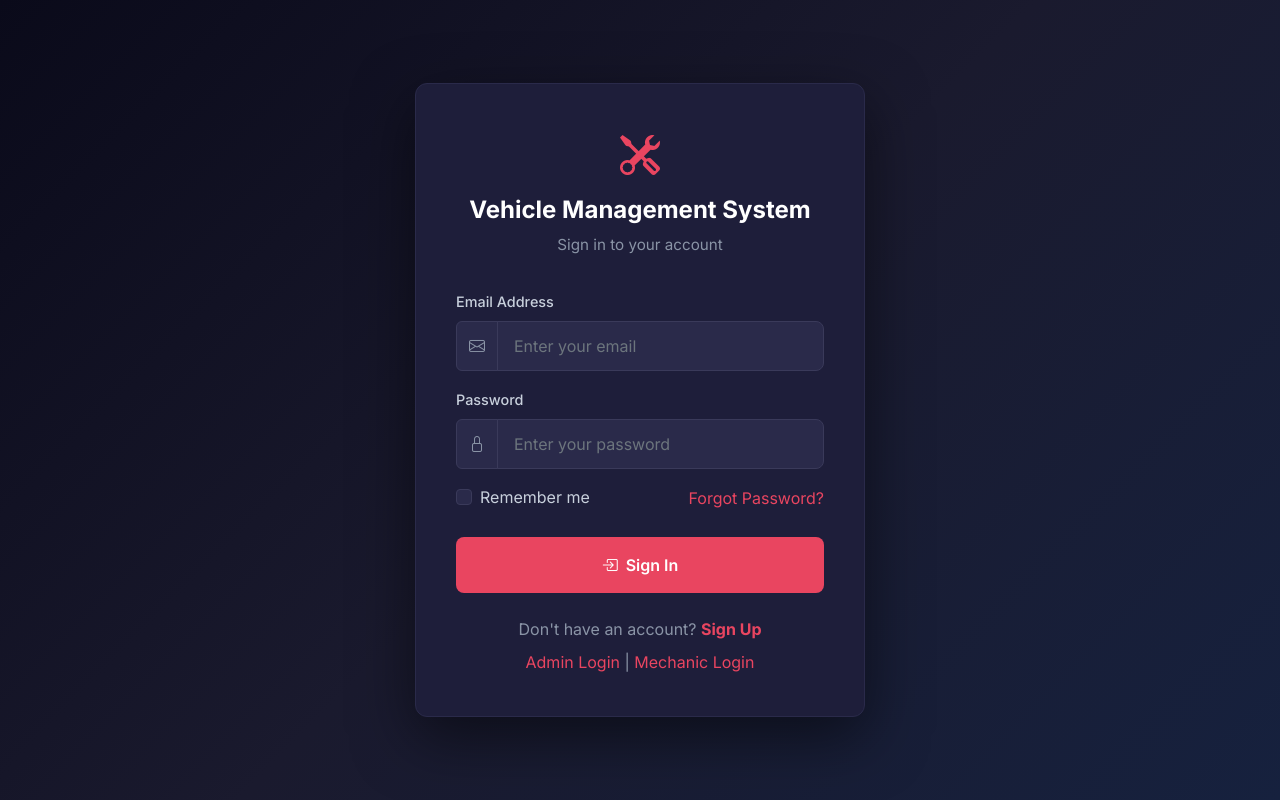
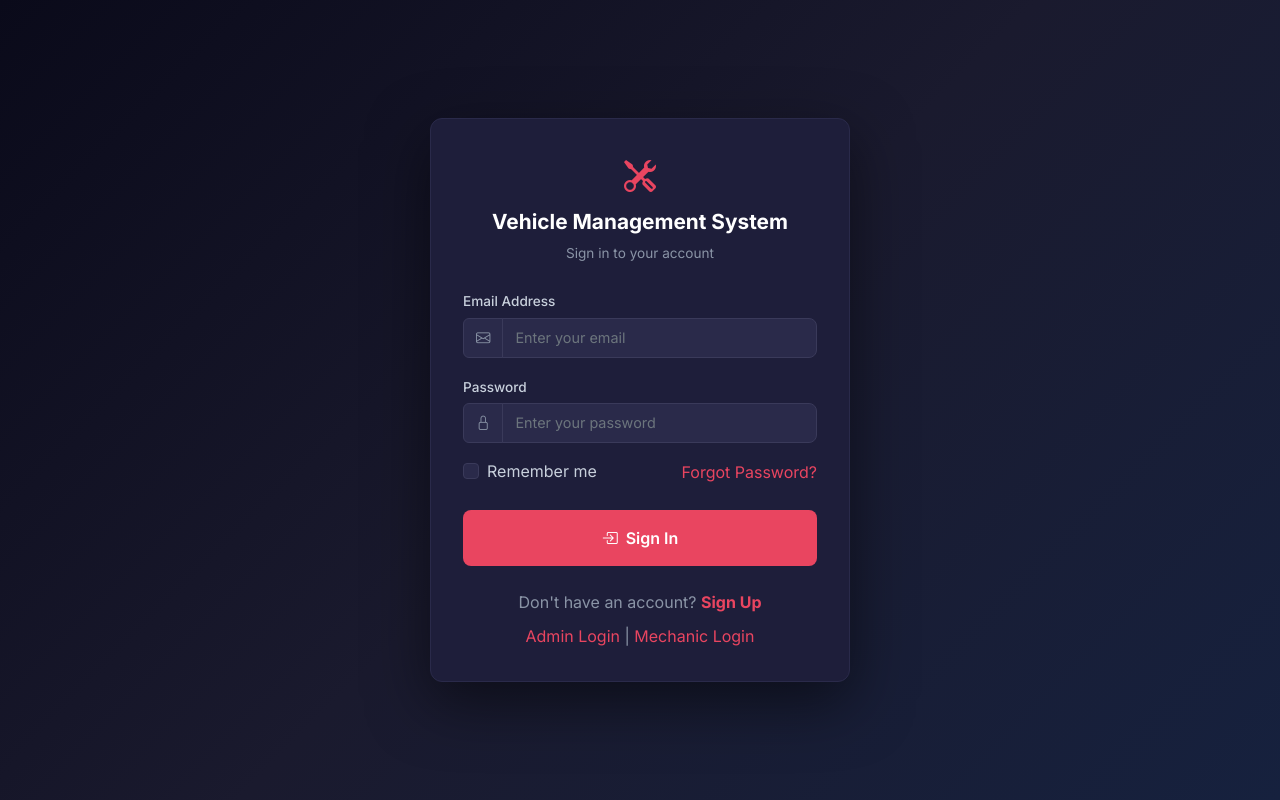
Before and after one commit to srikanthcode/VMS, a React (Vite) app in the folder client/: page /login in a window 1280 px wide. Built offline with nearby package versions, Linux system fonts and the light colour scheme.

Commit message:
Reduce register page size to medium

```diff
--- a/client/src/App.css
+++ b/client/src/App.css
@@ -1448,8 +1448,8 @@ body {
   border-radius: var(--radius);
   box-shadow: 0 20px 60px rgba(0, 0, 0, 0.5);
   width: 100%;
-  max-width: 450px;
-  padding: 2.5rem;
+  max-width: 420px;
+  padding: 2rem;
   border: 1px solid #2a2a4a;
 }
 
@@ -1461,13 +1461,13 @@ body {
 
 .auth-card .logo {
   text-align: center;
-  margin-bottom: 2rem;
+  margin-bottom: 1.5rem;
 }
 
 .auth-card .logo h2 {
   font-weight: 700;
   color: #ffffff;
-  font-size: 1.5rem;
+  font-size: 1.3rem;
 }
 
 [data-theme="light"] .auth-card .logo h2 {
@@ -1476,7 +1476,7 @@ body {
 
 .auth-card .logo p {
   color: #8a94a6;
-  font-size: 0.95rem;
+  font-size: 0.85rem;
 }
 
 [data-theme="light"] .auth-card .logo p {
@@ -1484,7 +1484,7 @@ body {
 }
 
 .auth-card .logo i {
-  font-size: 2.5rem;
+  font-size: 2rem;
   color: var(--accent);
   display: block;
   margin-bottom: 0.5rem;
@@ -1493,7 +1493,8 @@ body {
 .auth-card .form-label {
   color: #c8d0dc;
   font-weight: 500;
-  font-size: 0.9rem;
+  font-size: 0.85rem;
+  margin-bottom: 0.3rem;
 }
 
 [data-theme="light"] .auth-card .form-label {
@@ -1504,6 +1505,8 @@ body {
   background: #2a2a4a;
   border-color: #3a3a5a;
   color: #8a94a6;
+  padding: 0.5rem 0.75rem;
+  font-size: 0.9rem;
 }
 
 [data-theme="light"] .auth-card .input-group-text {
@@ -1516,6 +1519,8 @@ body {
   background: #2a2a4a;
   border-color: #3a3a5a;
   color: #ffffff;
+  padding: 0.5rem 0.75rem;
+  font-size: 0.9rem;
 }
 
 .auth-card .form-control::placeholder {
--- a/client/src/pages/auth/RegisterPage.jsx
+++ b/client/src/pages/auth/RegisterPage.jsx
@@ -91,7 +91,7 @@ const RegisterPage = () => {
         </div>
 
         <form onSubmit={handleSubmit} className="form-custom">
-          <div className="mb-3">
+          <div className="mb-2">
             <label className="form-label">Full Name</label>
             <div className="input-group">
               <span className="input-group-text">
@@ -109,7 +109,7 @@ const RegisterPage = () => {
             </div>
           </div>
 
-          <div className="mb-3">
+          <div className="mb-2">
             <label className="form-label">Email Address</label>
             <div className="input-group">
               <span className="input-group-text">
@@ -127,7 +127,7 @@ const RegisterPage = () => {
             </div>
           </div>
 
-          <div className="mb-3">
+          <div className="mb-2">
             <label className="form-label">Phone Number</label>
             <div className="input-group">
               <span className="input-group-text">
@@ -145,7 +145,7 @@ const RegisterPage = () => {
             </div>
           </div>
 
-          <div className="mb-3">
+          <div className="mb-2">
             <label className="form-label">Password</label>
             <div className="input-group">
               <span className="input-group-text">
@@ -163,7 +163,7 @@ const RegisterPage = () => {
             </div>
           </div>
 
-          <div className="mb-4">
+          <div className="mb-3">
             <label className="form-label">Confirm Password</label>
             <div className="input-group">
               <span className="input-group-text">
```
